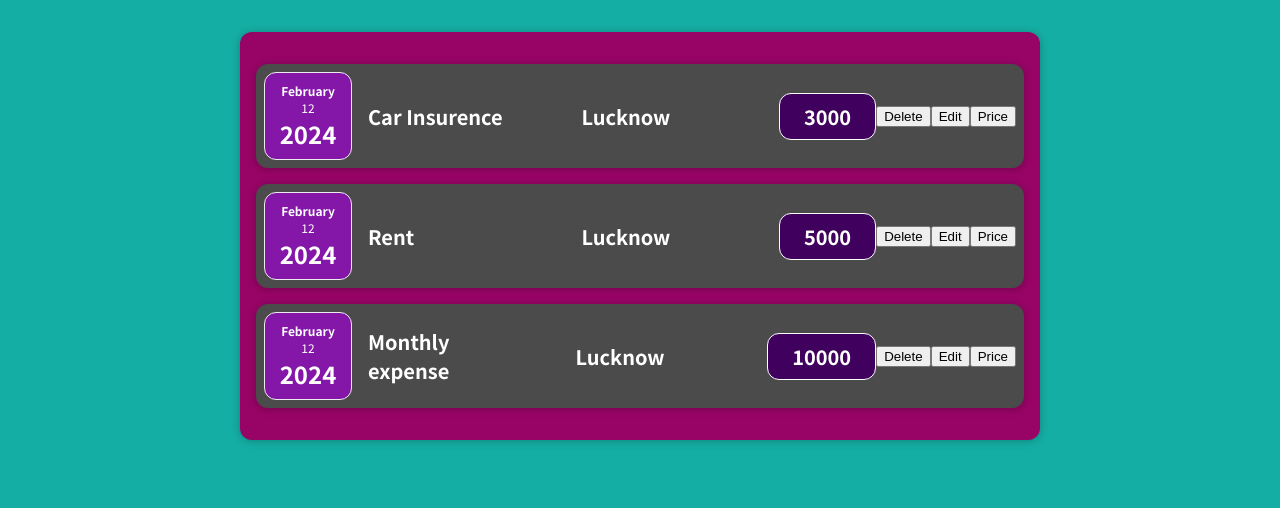
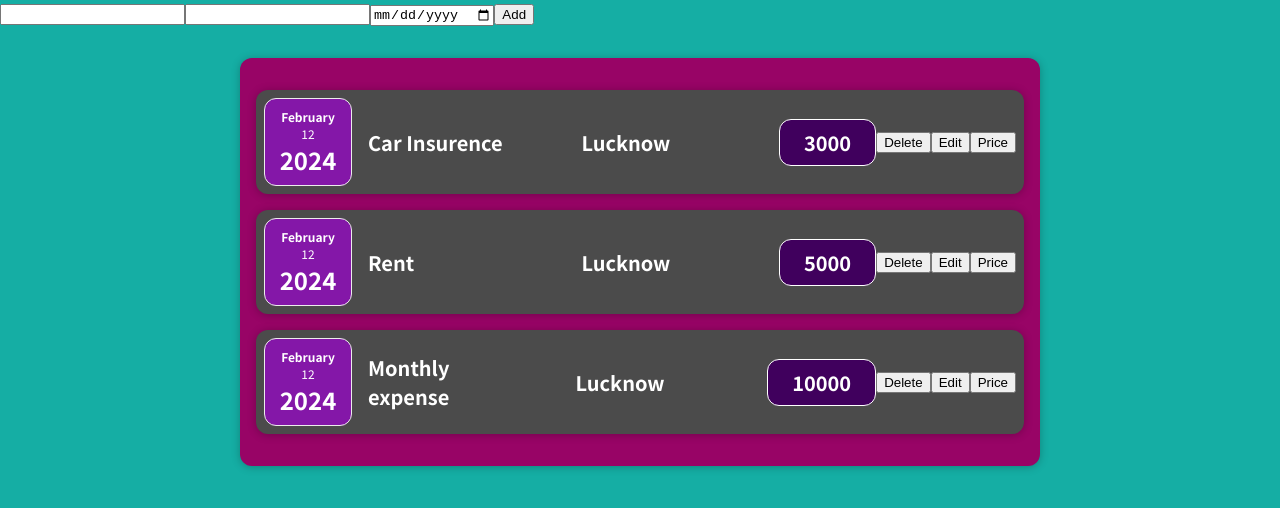
Before and after one commit to elite1003/ExpenseItem, a React (Create React App) app: page / in a window 1280 px wide. Shown: the top 508 px of the page. Built offline with nearby package versions, Linux system fonts and the light colour scheme.

Commit message:
expense form added without css

```diff
--- a/src/App.jsx
+++ b/src/App.jsx
@@ -1,5 +1,5 @@
 import Expenses from "./components/expense/Expenses";
-
+import ExpenseForm from "./components/expense/ExpenseForm";
 function App() {
   const expenses = [
     {
@@ -22,7 +22,12 @@ function App() {
     },
   ];
 
-  return <Expenses expenses={expenses} />;
+  return (
+    <>
+      <ExpenseForm />
+      <Expenses expenses={expenses} />
+    </>
+  );
 }
 
 export default App;
--- /dev/null
+++ b/src/components/expense/ExpenseForm.jsx
@@ -0,0 +1,22 @@
+import React from "react";
+import ExpenseTitleInput from "../form/ExpenseTitleInput";
+import ExpenseAmountInput from "../form/ExpenseAmountInput";
+import ExpenseDateInput from "../form/ExpenseDateInput";
+import ExpenseAddButton from "../form/ExpenseAddButton";
+
+function ExpenseForm() {
+  const expenseFormSubmitHandler = (e) => {
+    e.preventDefault();
+    console.log(e);
+  };
+  return (
+    <form onSubmit={expenseFormSubmitHandler}>
+      <ExpenseTitleInput />
+      <ExpenseAmountInput />
+      <ExpenseDateInput />
+      <ExpenseAddButton />
+    </form>
+  );
+}
+
+export default ExpenseForm;
--- /dev/null
+++ b/src/components/form/ExpenseAddButton.jsx
@@ -0,0 +1,7 @@
+import React from "react";
+
+function ExpenseAddButton() {
+  return <button type="submit">Add</button>;
+}
+
+export default ExpenseAddButton;
--- /dev/null
+++ b/src/components/form/ExpenseAmountInput.jsx
@@ -0,0 +1,11 @@
+import React from "react";
+
+function ExpenseAmountInput() {
+  const expenseAmountInputHandler = (event) => {
+    event.preventDefault();
+    console.log(event.target.value);
+  };
+  return <input type="number" onChange={expenseAmountInputHandler} />;
+}
+
+export default ExpenseAmountInput;
--- /dev/null
+++ b/src/components/form/ExpenseDateInput.jsx
@@ -0,0 +1,11 @@
+import React from "react";
+
+function ExpenseDateInput() {
+  const expenseDateInputHandler = (event) => {
+    event.preventDefault();
+    console.log(event.target.value);
+  };
+  return <input type="date" onChange={expenseDateInputHandler} />;
+}
+
+export default ExpenseDateInput;
--- /dev/null
+++ b/src/components/form/ExpenseTitleInput.jsx
@@ -0,0 +1,11 @@
+import React from "react";
+
+function ExpenseTitleInput() {
+  const expenseTitleInputHandler = (event) => {
+    event.preventDefault();
+    console.log(event.target.value);
+  };
+  return <input type="text" onChange={expenseTitleInputHandler} />;
+}
+
+export default ExpenseTitleInput;
```
